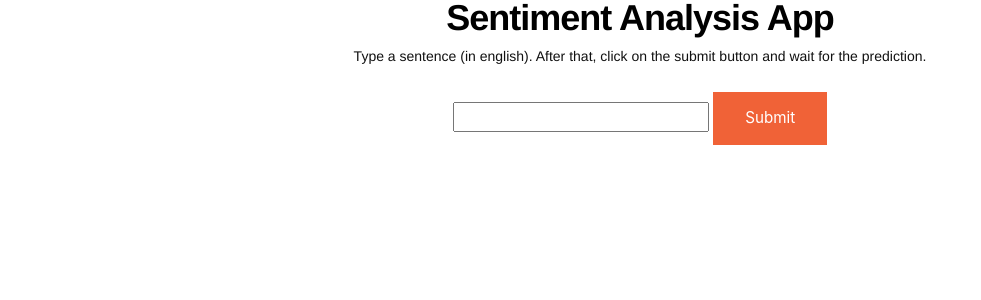
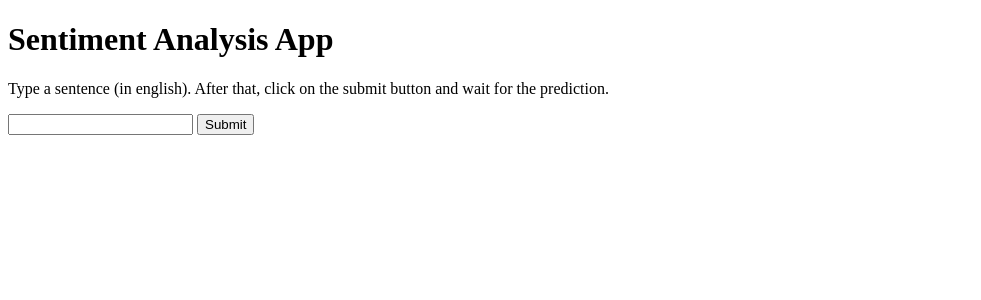
Before and after one commit to Dheeraj-R/sentiment-analysis-app, a Flask app: page / in a window 1280 px wide. Shown: the top 300 px of the page, without its empty margins (0-981 px from the left). Run offline with Flask 2, Linux system fonts and the light colour scheme; some libraries are stand-ins or nearby versions.

Commit message:
Update index.html

```diff
--- a/templates/index.html
+++ b/templates/index.html
@@ -3,8 +3,7 @@
 <head>
   <body>
 
-    <link rel='stylesheet' href='bootstrap.min.css'></style>
-    <link rel='stylesheet' href='font-awesome.min.css'></style>
+    <link rel='stylesheet' href='style.css'></style>
 
   <div class="container">
     <div class = "centered">
@@ -34,48 +33,3 @@
 </div>
 
 </body>
-
-<script>
-
-
-
-
-
-</script>
-
-<style>
-
-.container {
-  position: relative;
-  text-align: center;
-  color: white;
-}
-
-.header {
-  color: black
-}
-
-p { color: #111; font-family: 'Helvetica Neue', sans-serif; font-size: 14px; line-height: 24px; margin: 0 0 24px; text-justify: inter-word; }
-
-h1 { color: #111; font-family: 'Helvetica Neue', sans-serif; font-size: 36px; font-weight: bold; letter-spacing: -1px; line-height: 1; text-align: center; }
-
-#demo {
-  color: #111; font-family: 'Helvetica Neue', sans-serif; font-size: 22px; line-height: 24px; margin: 0 0 24px; text-justify: inter-word;
-}
-
-input[type=submit] {
-  background-color: #f06237; /* Green */
-  border: none;
-  color: white;
-  padding: 15px 32px;
-  text-align: center;
-  text-decoration: none;
-  display: inline-block;
-  font-size: 0.95em;
-}
-
-input[type=submit]:hover {
-  background-color: #b0540e;
-}
-
-</style>
```
